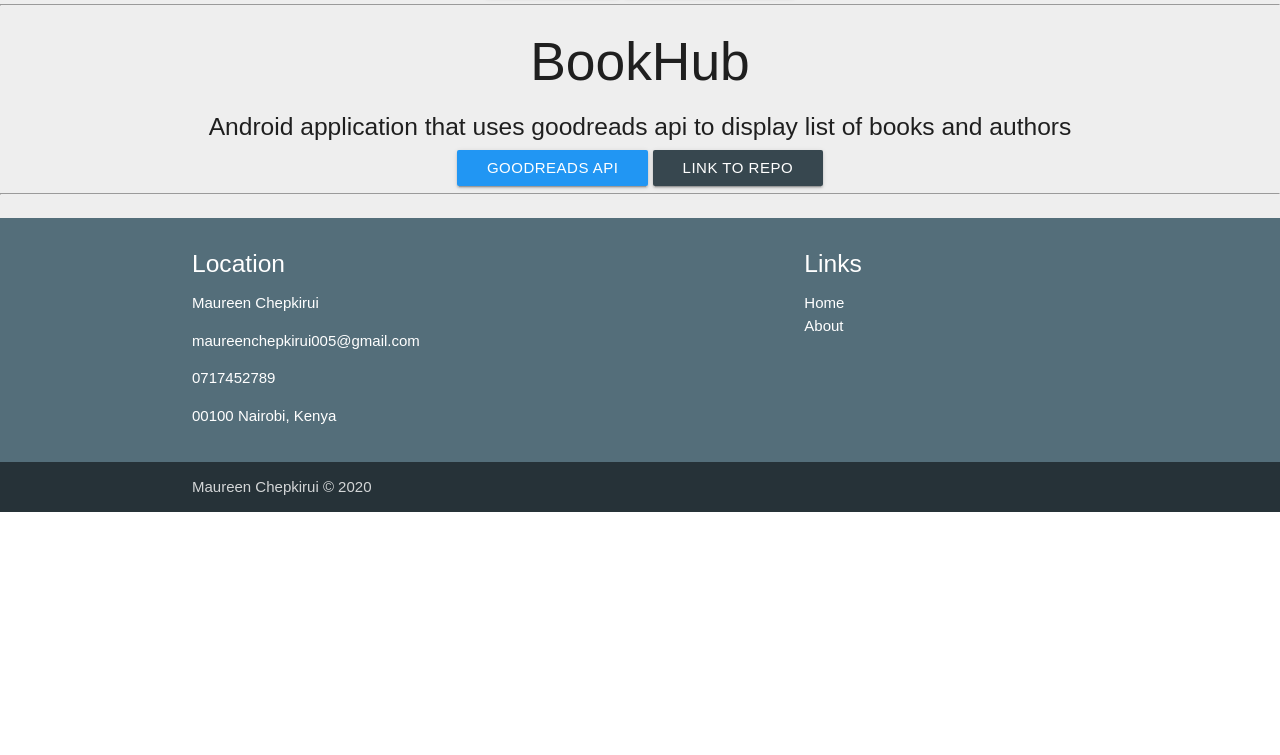
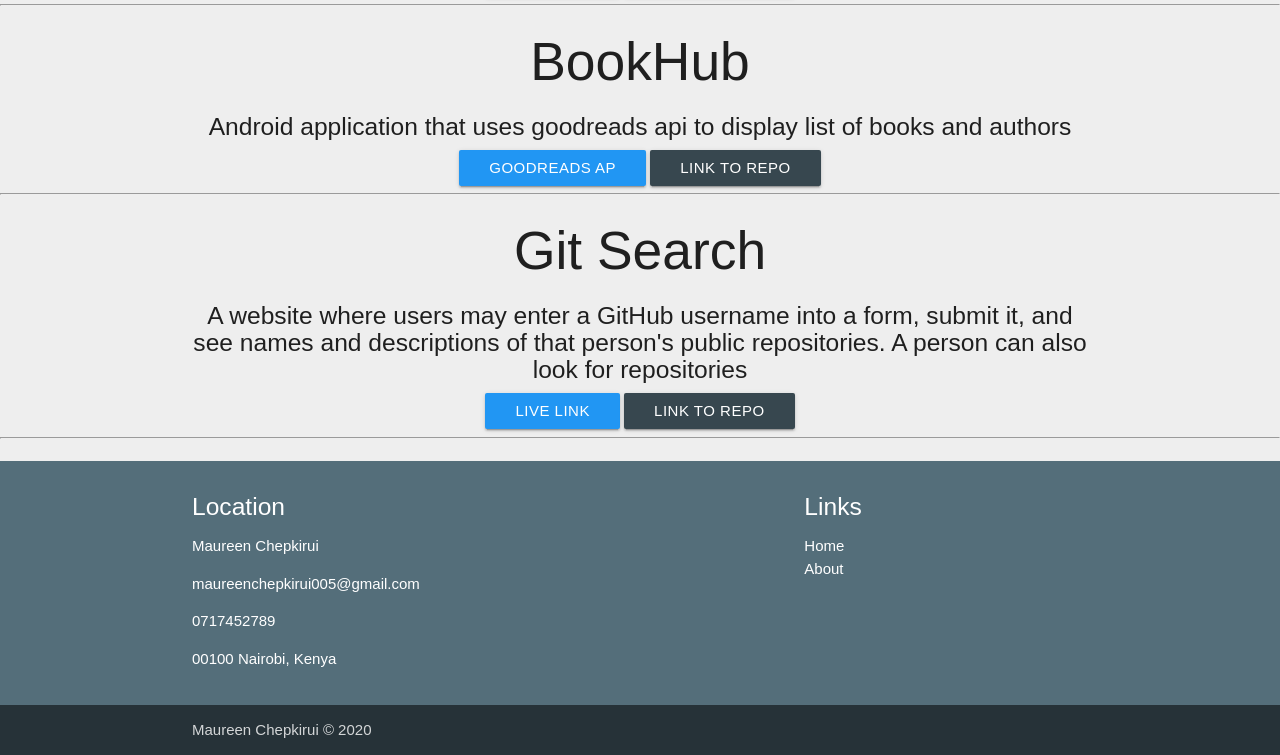
Before and after one commit to Maureenchepkirui/My_Portfolio, a plain HTML site: page index.html in a window 1280 px wide. Shown: the part 3017-3772 px from the top of the page. Before the commit the page ends 3529 px from the top, so only its background shows below. Drawn offline with nearby package versions, Linux system fonts and the light colour scheme; some packages are replaced by stand-ins of ours; a web font is replaced by a local one.

Commit message:
Add my projects and respective links

```diff
--- a/index.html
+++ b/index.html
@@ -198,10 +198,17 @@
           <div class="container">
              <h2>BookHub</h2>
                <h5>Android application that uses goodreads api to display list of books and authors</h5>
-               <a href="https://www.goodreads.com/api" class="btn blue">Goodreads API</a>
+               <a href="https://www.goodreads.com/api" class="btn blue">Goodreads AP</a>
                <a href="https://github.com/Maureenchepkirui/Bookhub2" class=" btn #37474f blue-grey darken-3 white-text">Link To Repo</a>
            </div>
        <hr>
+       <div class="container">
+          <h2>Git Search</h2>
+            <h5>A website where users may enter a GitHub username into a form, submit it, and see names and descriptions of that person's public repositories. A person can also look for repositories</h5>
+            <a href="https://maureenchepkirui.github.io/GitSearch/" class="btn blue">Live Link</a>
+            <a href="https://github.com/Maureenchepkirui/GitSearch" class=" btn #37474f blue-grey darken-3 white-text">Link To Repo</a>
+        </div>
+    <hr>
     </section>
   <footer class="page-footer blue-grey darken-1">
     <div class="container">
```
